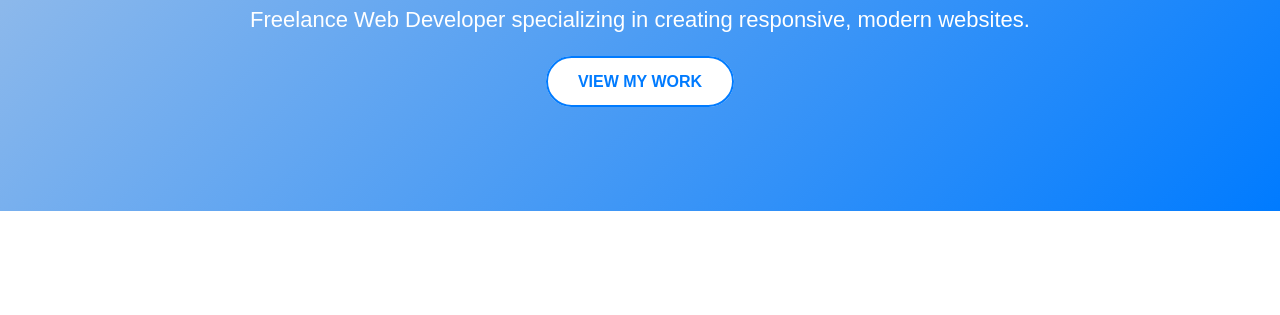
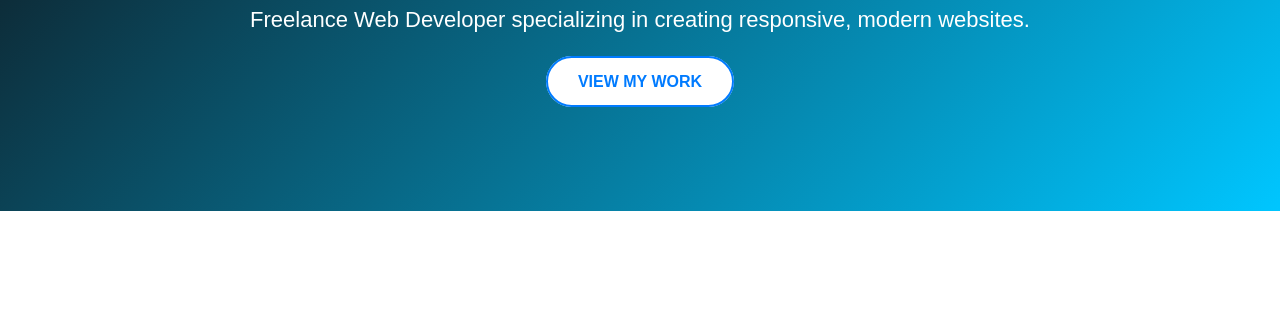
Before and after one commit to ShifanaKoormath/webdesignsbysani-portfolio, a plain HTML site: page index.html in a window 1280 px wide. Shown: the part 353-668 px from the top of the page. Drawn offline with Linux system fonts and the light colour scheme; a script that the page names is missing.

Commit message:
home color changed

```diff
--- a/style.css
+++ b/style.css
@@ -73,7 +73,7 @@ nav ul li a:hover {
 
 /* Home Section */
 #home {
-    background: linear-gradient(135deg, #a2c2e8, #007bff); /* Bold blue gradient */
+    background: linear-gradient(135deg, #0f151b, #00c6ff); /* Bold blue gradient */
     color: #fff;
     padding: 120px 0;
     text-align: center;
```
